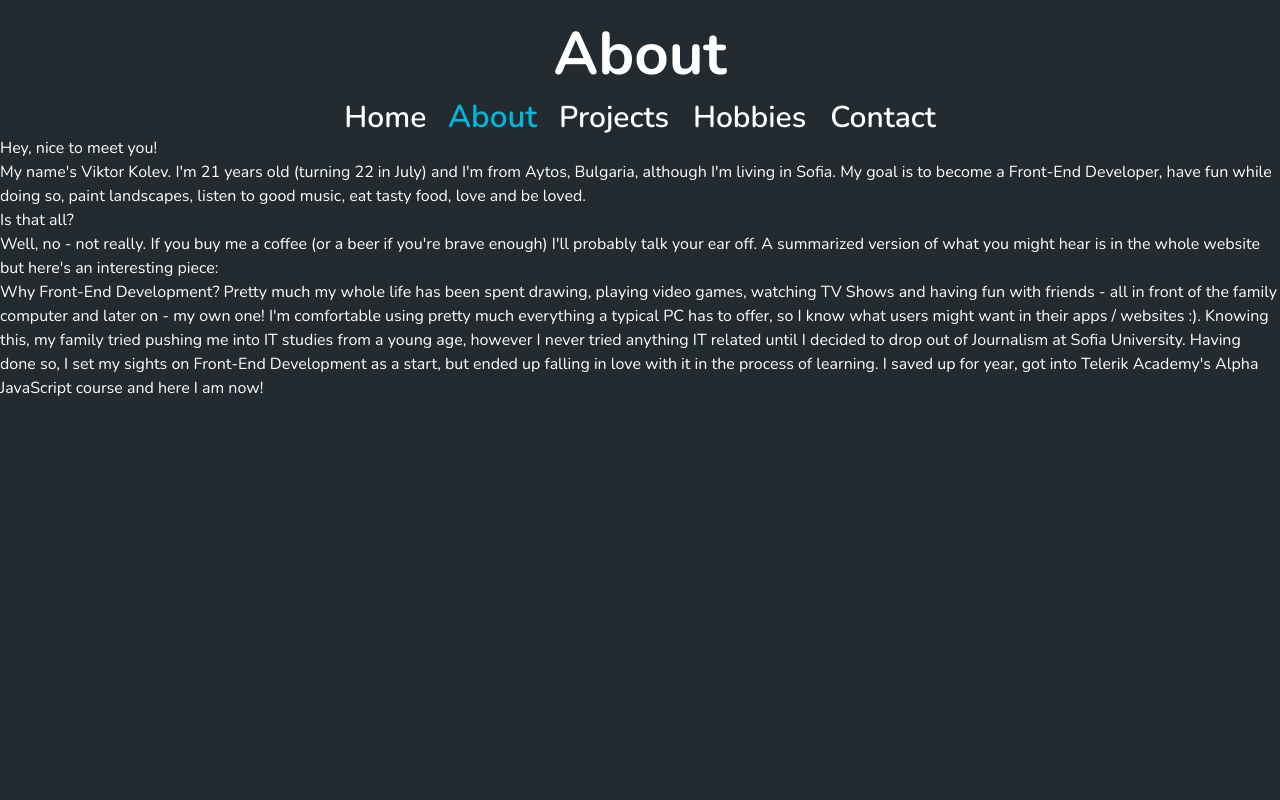
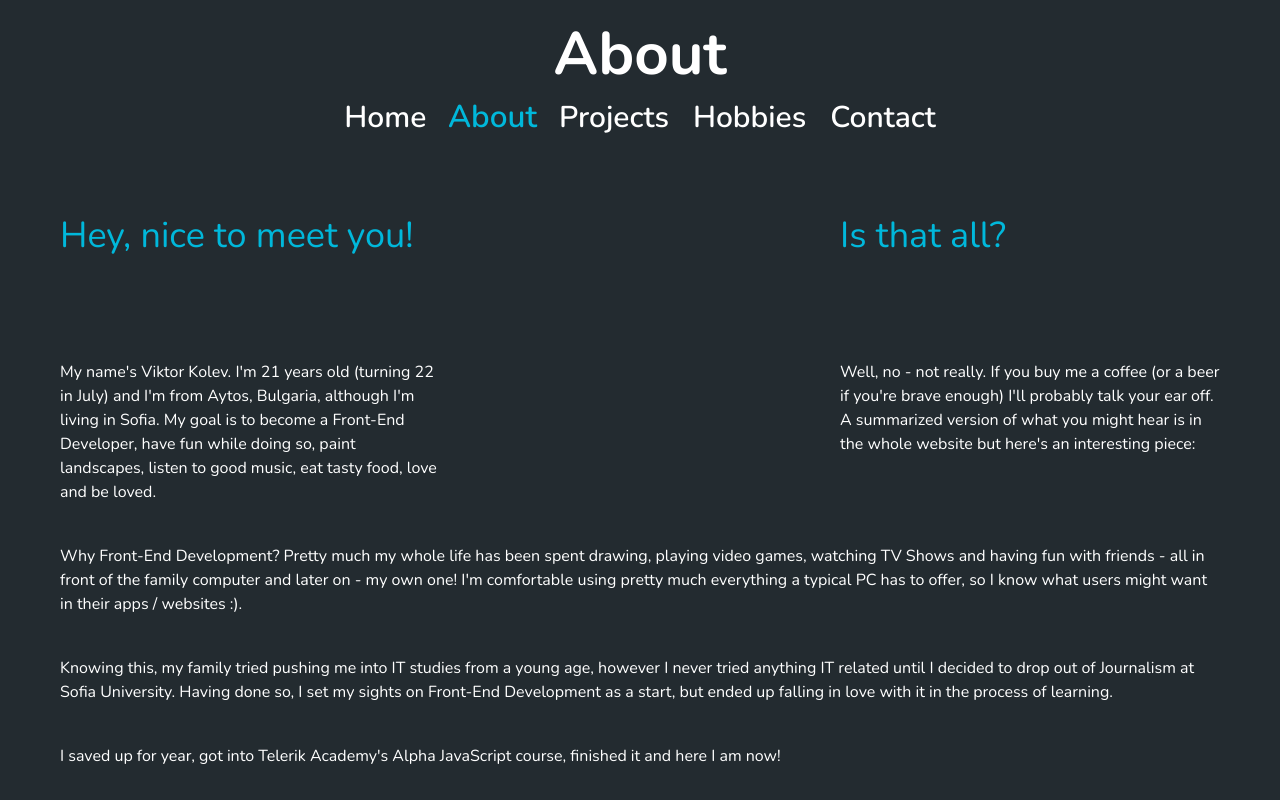
Before and after one commit to smithy773/portfolio-XP, a React (Vite) app: page /about in a window 1280 px wide. Built offline with nearby package versions, Linux system fonts and the light colour scheme.

Commit message:
Add page container component, style About section

```diff
--- a/src/components/Pages/About/About.tsx
+++ b/src/components/Pages/About/About.tsx
@@ -1,4 +1,5 @@
 import type { PageProps } from "../../..";
+import PageCont from "../PageCont/PageCont";
 
 export default function About({
   setTitle,
@@ -8,23 +9,28 @@ export default function About({
   setTitle("About");
 
   return (
-    <div>
+    <PageCont className="gap-10">
+      <section className="grid grid-cols-2 grid-rows-2 gap-x-100">
         {/* Heading + paragraph below it */}
-      <h1>Hey, nice to meet you!</h1>
-      <p>
+        <h3 className="text-4xl text-cyan-500 col-start-1 row-start-1">
+          Hey, nice to meet you!
+        </h3>
+        <p className="col-start-1 row-start-2">
           My name's Viktor Kolev. I'm 21 years old {"(turning 22 in July)"} and
           I'm from Aytos, Bulgaria, although I'm living in Sofia. My goal is to
-        become a Front-End Developer, have fun while doing so, paint landscapes,
-        listen to good music, eat tasty food, love and be loved.
+          become a Front-End Developer, have fun while doing so, paint
+          landscapes, listen to good music, eat tasty food, love and be loved.
         </p>
+
         {/* Heading + paragraph below it */}
-      <h3>Is that all?</h3>
+        <h3 className="text-4xl text-cyan-500">Is that all?</h3>
         <p>
           Well, no - not really. If you buy me a coffee{" "}
-        {"(or a beer if you're brave enough)"} I'll probably talk your ear off.
-        A summarized version of what you might hear is in the whole website but
-        here's an interesting piece:
+          {"(or a beer if you're brave enough)"} I'll probably talk your ear
+          off. A summarized version of what you might hear is in the whole
+          website but here's an interesting piece:
         </p>
+      </section>
       <section>
         <p>
           {/* baby viktor image */}
@@ -33,14 +39,26 @@ export default function About({
           friends - all in front of the family computer and later on - my own
           one! I'm comfortable using pretty much everything a typical PC has to
           offer, so I know what users might want in their apps / websites {":)"}
-          . Knowing this, my family tried pushing me into IT studies from a
-          young age, however I never tried anything IT related until I decided
-          to drop out of Journalism at Sofia University. Having done so, I set
-          my sights on Front-End Development as a start, but ended up falling in
-          love with it in the process of learning. I saved up for year, got into
-          Telerik Academy's Alpha JavaScript course and here I am now!
+          .
         </p>
       </section>
-    </div>
+      <section>
+        <p>
+          Knowing this, my family tried pushing me into IT studies from a young
+          age, however I never tried anything IT related until I decided to drop
+          out of Journalism at Sofia University. Having done so, I set my sights
+          on Front-End Development as a start, but ended up falling in love with
+          it in the process of learning.
+        </p>
+        {/* me in 2022-2023 */}
+      </section>
+      <section>
+        {/* me now */}
+        <p>
+          I saved up for year, got into Telerik Academy's Alpha JavaScript
+          course, finished it and here I am now!
+        </p>
+      </section>
+    </PageCont>
   );
 }
--- a/src/components/Pages/Contact/Contact.tsx
+++ b/src/components/Pages/Contact/Contact.tsx
@@ -1,4 +1,5 @@
 import type { PageProps } from "../../..";
+import PageCont from "../PageCont/PageCont";
 
 export default function Contact({
   setTitle,
@@ -7,5 +8,9 @@ export default function Contact({
 }): React.JSX.Element {
   setTitle("Contact");
 
-  return <>EMAIL CONTACT THINGIE</>;
+  return (
+    <PageCont>
+      <h1>EMAIL CONTACT THINGIE</h1>
+    </PageCont>
+  );
 }
--- a/src/components/Pages/Hobbies/Hobbies.tsx
+++ b/src/components/Pages/Hobbies/Hobbies.tsx
@@ -1,4 +1,5 @@
 import type { PageProps } from "../../..";
+import PageCont from "../PageCont/PageCont";
 
 export default function Hobbies({
   setTitle,
@@ -8,7 +9,7 @@ export default function Hobbies({
   setTitle("Hobbies");
 
   return (
-    <div>
+    <PageCont>
       <h1>What's a person without hobbies?</h1>
       <p>
         You might say a "professional" or very "busy" person - I say "boring"!
@@ -54,6 +55,6 @@ export default function Hobbies({
           space to list through.
         </p>
       </section>
-    </div>
+    </PageCont>
   );
 }
--- a/src/components/Pages/Home/Home.tsx
+++ b/src/components/Pages/Home/Home.tsx
@@ -1,5 +1,6 @@
 import { NavLink } from "react-router";
 import type { PageProps } from "../../..";
+import PageCont from "../PageCont/PageCont";
 
 export default function Home({
   setTitle,
@@ -9,7 +10,7 @@ export default function Home({
   setTitle("Viktor Kolev");
 
   return (
-    <div className="flex flex-col xl:mx-15 sm:mx-10 mx-6 my-20">
+    <PageCont>
       <main className="grid xl:grid-cols-3 sm:grid-cols-2 sm:grid-rows-1 grid-rows-2 mb-15">
         <div>
           <h1 className="lg:text-6xl text-5xl font-bold mb-0.5 sm:">
@@ -43,6 +44,6 @@ export default function Home({
       <p className="md:text-2xl text-xl self-center">
         Thank you for your time! Have a great day and stay safe! :{")"}
       </p>
-    </div>
+    </PageCont>
   );
 }
--- /dev/null
+++ b/src/components/Pages/PageCont/PageCont.tsx
@@ -0,0 +1,9 @@
+export default function PageCont(props: any) {
+  return (
+    <div
+      className={`flex flex-col xl:mx-15 sm:mx-10 mx-6 my-20 ${props.className} `}
+    >
+      {props.children}
+    </div>
+  );
+}
--- a/src/components/Pages/Projects/Projects.tsx
+++ b/src/components/Pages/Projects/Projects.tsx
@@ -1,4 +1,5 @@
 import type { PageProps } from "../../..";
+import PageCont from "../PageCont/PageCont";
 
 export default function Projects({
   setTitle,
@@ -8,8 +9,8 @@ export default function Projects({
   setTitle("Projects");
 
   return (
-    <>
+    <PageCont>
       <h1>TOVA E PROJECTS</h1>
-    </>
+    </PageCont>
   );
 }
```
Lines whose indentation alone changed are shown as unchanged.
